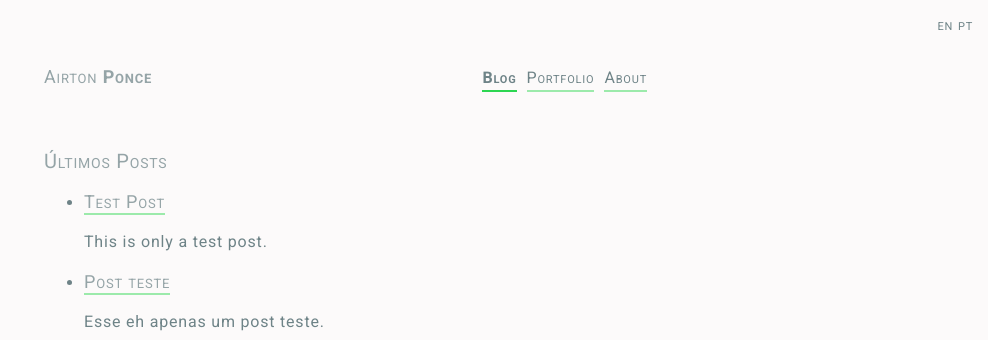
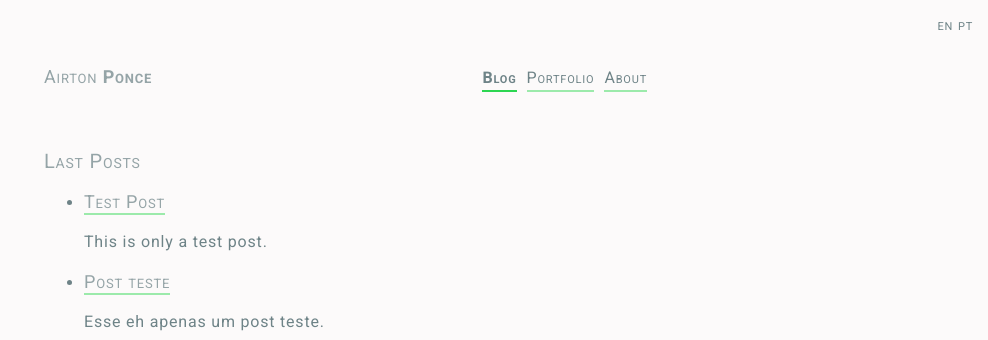
Before and after one commit to APonce911/jekyll-mywebsite, a Jekyll site: the page built from index.html, in a window 1280 px wide. Shown: the top 340 px of the page, without its empty margins (292-1280 px from the left). Built offline with Jekyll 4.4.1, drawn with Linux system fonts in a browser that asks for light colours; nearby versions of some CDN libraries; some of the changed lines change nothing that is shown.

Commit message:
lastPost h2 from translations.yml

```diff
--- a/index.html
+++ b/index.html
@@ -1,7 +1,9 @@
 ---
 title: APonce Blog
+lang: en
 ---
-<h2>Últimos Posts</h2>
+<!-- <h2>Últimos Posts</h2> -->
+<h2>{{ site.data.translations['lastPosts'][page.lang] }}</h2>
 
 <ul>
   {% for post in site.posts %}
```
